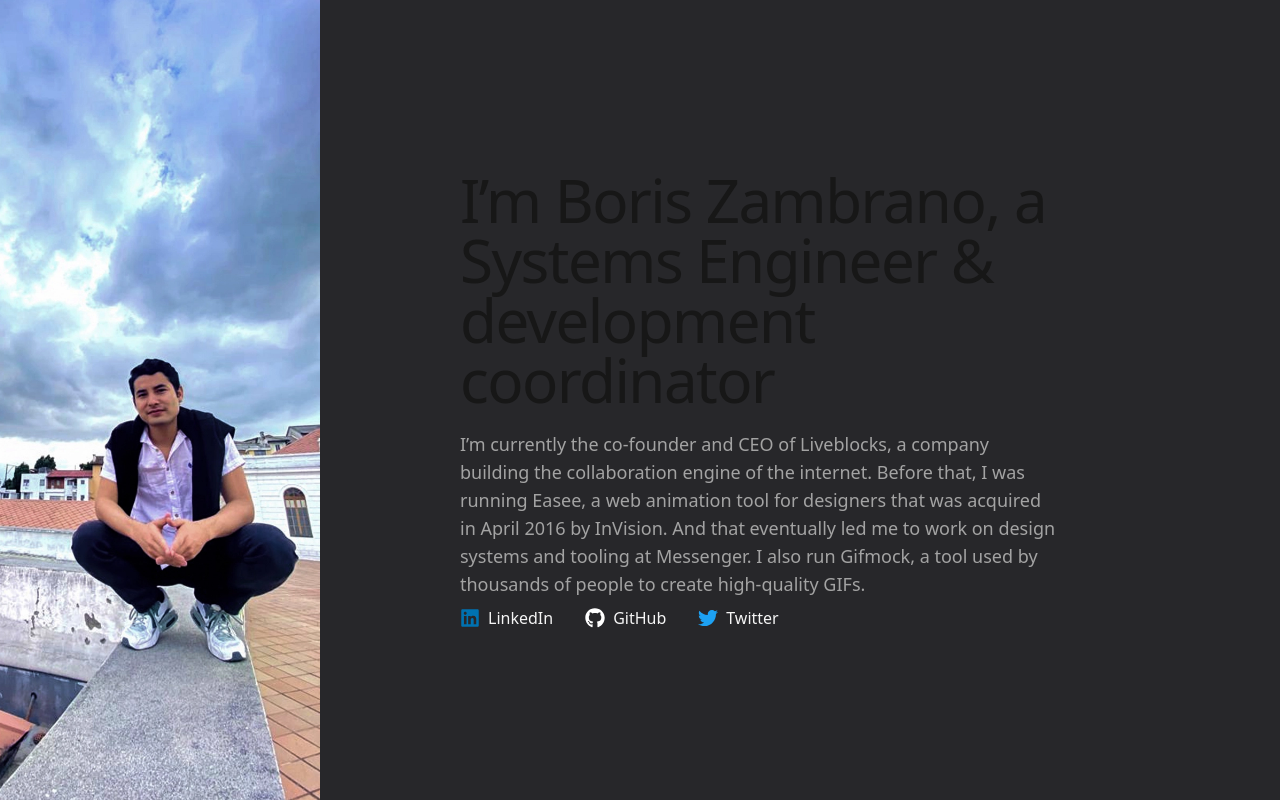
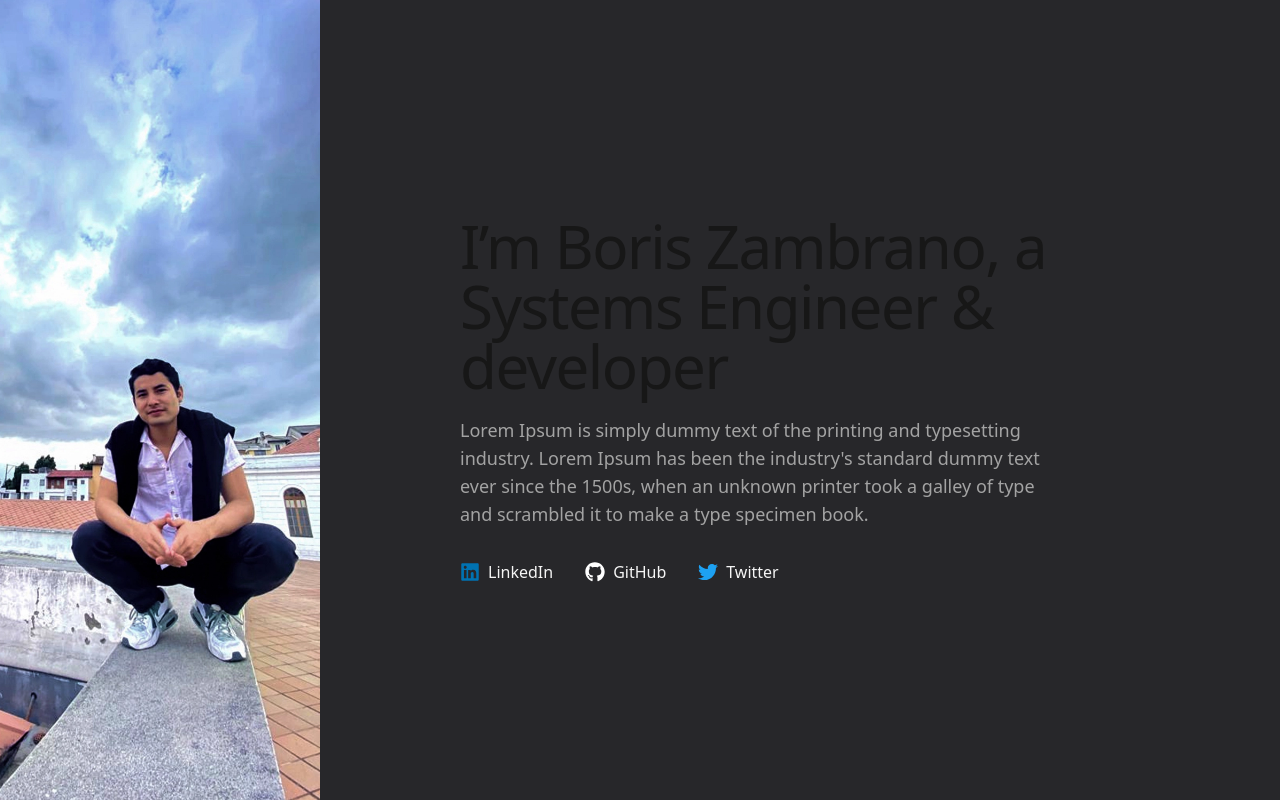
Before and after one commit to borisdavid77/portafolio, a React (Vite) app: page / in a window 1280 px wide. Built offline with nearby package versions, Linux system fonts and the light colour scheme; a web font is replaced by a local one.

Commit message:
changes new branch

```diff
--- a/src/App.jsx
+++ b/src/App.jsx
@@ -7,10 +7,10 @@ function App() {
       <div className='md:w-full'>
         <img src={bz_png} alt="Picture of Boris Zambrano" width="auto" height="auto" className='grayscale hover:grayscale-0 ease-in-out duration-300 md:object-cover md:h-screen md:w-full' />
       </div>
-      <div className='grid gap-2 p-10 md:p-5 md:w-full md:col-start-2 md:col-end-4 md:relative md:ml-[120px]'>
+      <div className='grid gap-8 p-10 md:p-5 md:w-full md:col-start-2 md:col-end-4 md:relative md:ml-[120px]'>
         <div>
-          <h1 className='text-3xl mb-5 tracking-tight font-normal text-neutral-900 dark:text-neutral-100 xl:text-6xl xl:tracking-tight'>I’m Boris Zambrano, a Systems Engineer &amp; development coordinator</h1>
-          <p className='text-neutral-400 text-lg font-medium'>I’m currently the co-founder and CEO of Liveblocks, a company building the collaboration engine of the internet. Before that, I was running Easee, a web animation tool for designers that was acquired in April 2016 by InVision. And that eventually led me to work on design systems and tooling at Messenger. I also run Gifmock, a tool used by thousands of people to create high-quality GIFs.</p>
+          <h1 className='text-3xl mb-5 tracking-tight font-normal text-neutral-900 dark:text-neutral-100 xl:text-6xl xl:tracking-tight'>I’m Boris Zambrano, a Systems Engineer &amp; developer</h1>
+          <p className='text-neutral-400 text-lg font-medium'>Lorem Ipsum is simply dummy text of the printing and typesetting industry. Lorem Ipsum has been the industry's standard dummy text ever since the 1500s, when an unknown printer took a galley of type and scrambled it to make a type specimen book.</p>
         </div>
         <div className='flex gap-8'>
           <a href='https://www.linkedin.com/in/boris-zambrano-suarez-104b4121a/' target="_blank" className='text-neutral-100 flex items-center gap-2'>
```
